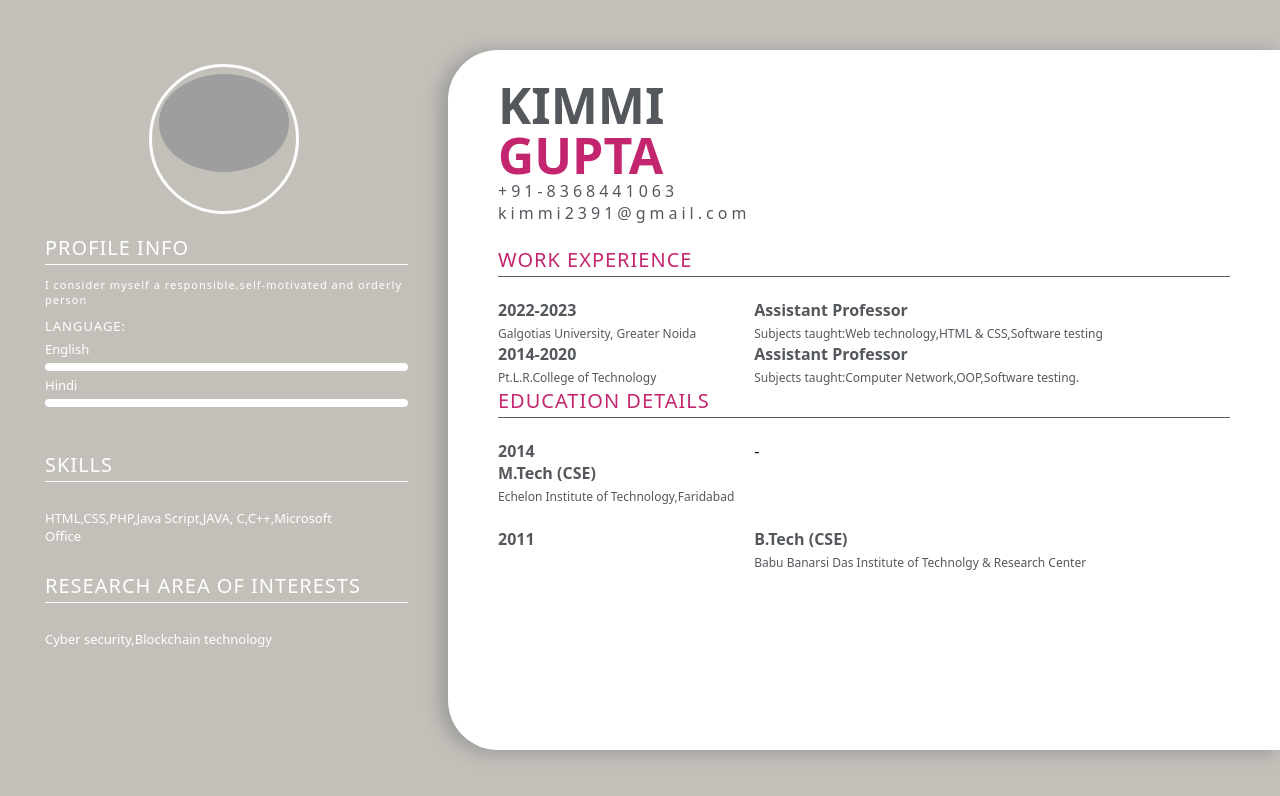
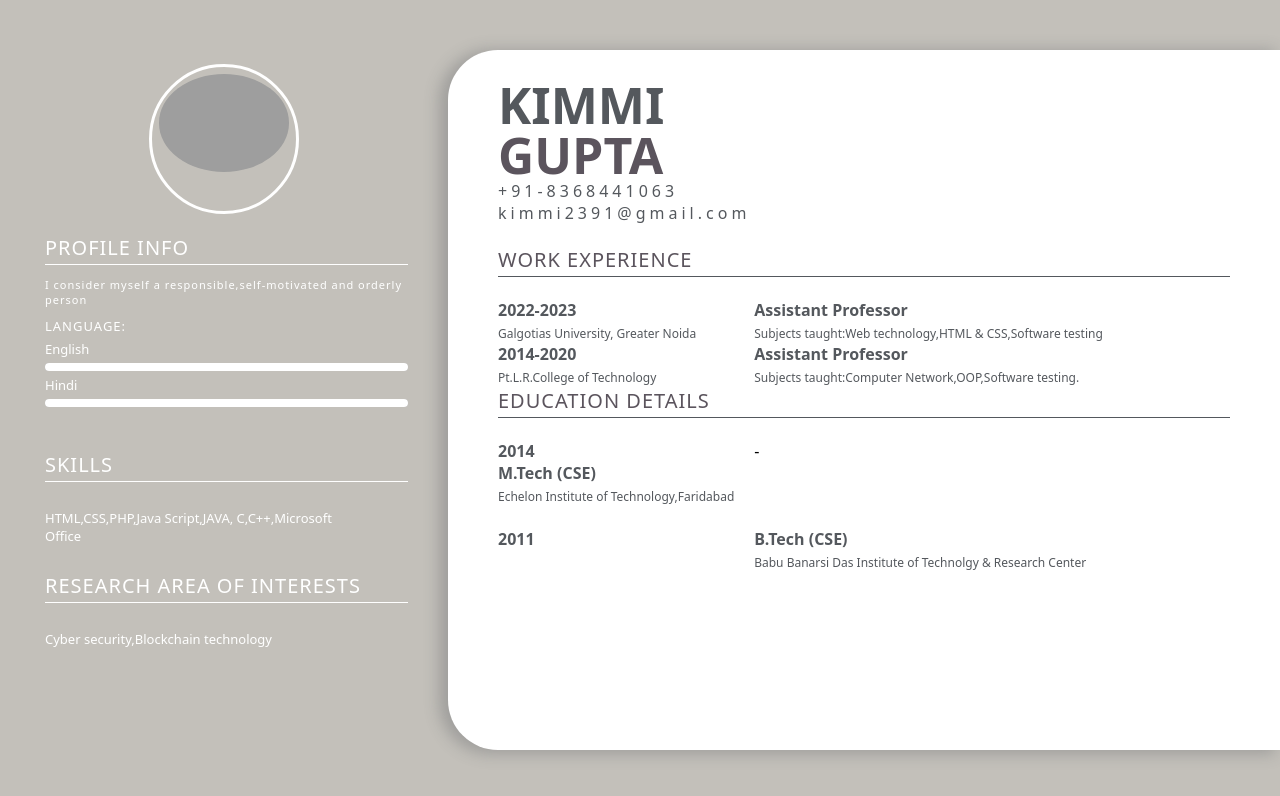
Before and after one commit to kimmigupta/kimmi_profile, a plain HTML site: page index.html in a window 1280 px wide. Drawn offline with Linux system fonts and the light colour scheme; grey boxes are pictures that could not be loaded.

Commit message:
Update index.html

```diff
--- a/index.html
+++ b/index.html
@@ -11,8 +11,8 @@
   :root{
 	--background: #c3c0ba;
 	--white: #fff;
-	--one: #c3266f;
-	--two: #743578;
+	--one: #5b545d;
+	--two: #356f78;
 	--black: #54585d;
 	--process: #a5a5a5;
 }
```
